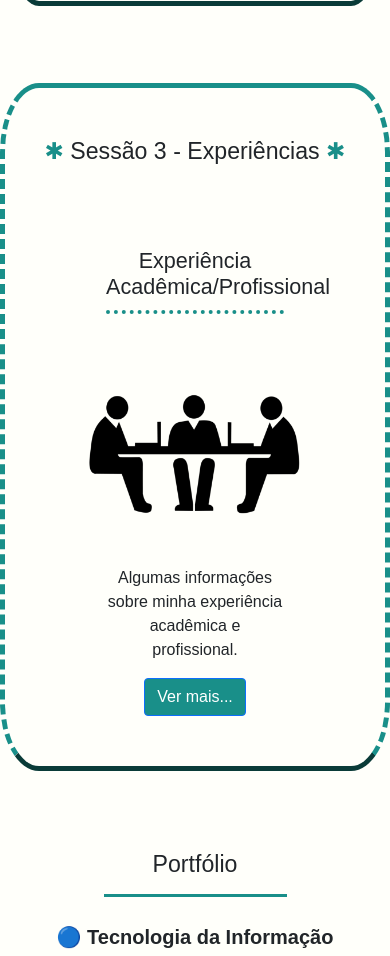
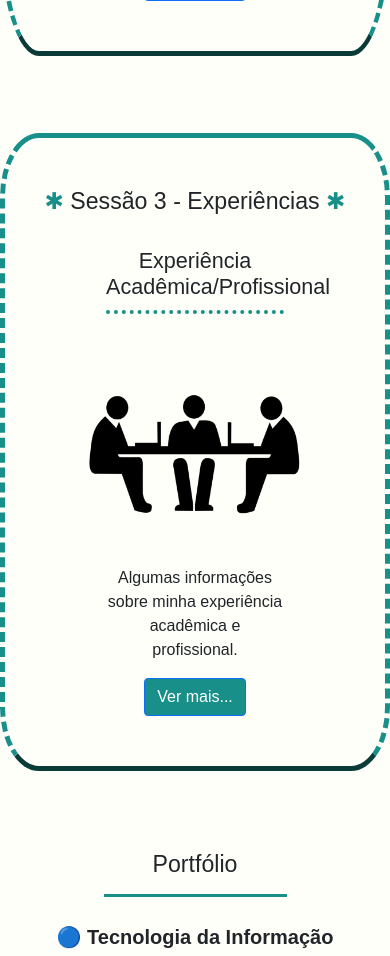
Before and after one commit to Renan397/Pessoal, a PHP site: page / in a window 390 px wide. Shown: the part 2850-3806 px from the top of the page. Run offline with PHP 8.4, Linux system fonts and the light colour scheme; some web fonts are replaced.

Commit message:
Correção Style

```diff
--- a/assets/css/home.css
+++ b/assets/css/home.css
@@ -460,7 +460,7 @@ transform: scale(1.1);
     #info_hobbies {
         padding-top: 50px;
     }
-    #info_profissional {
+    #info_competencias {
         padding-top: 50px;
     }
     #titulo_portfolio {
```
